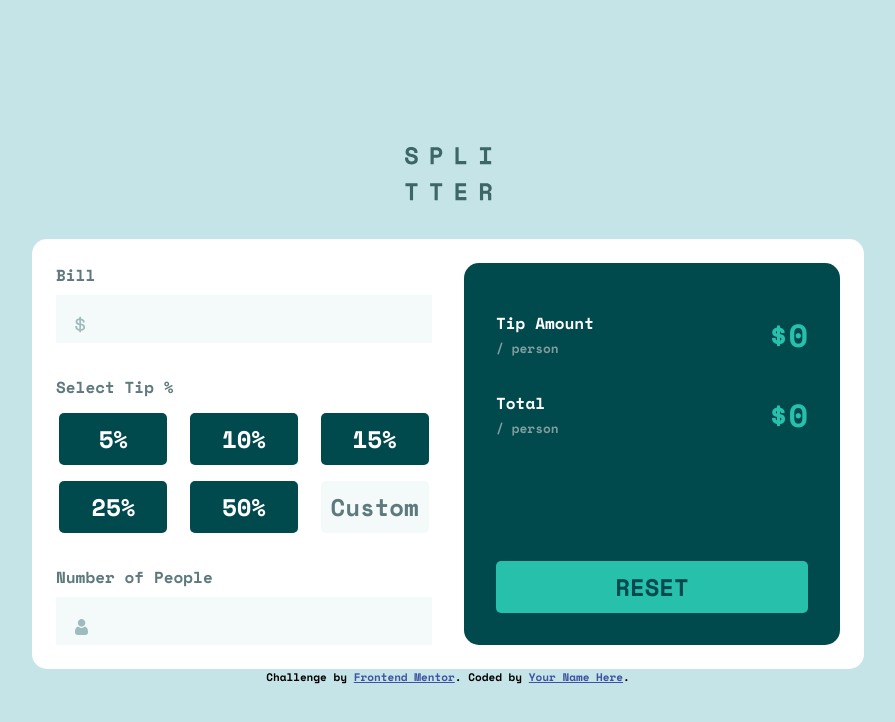
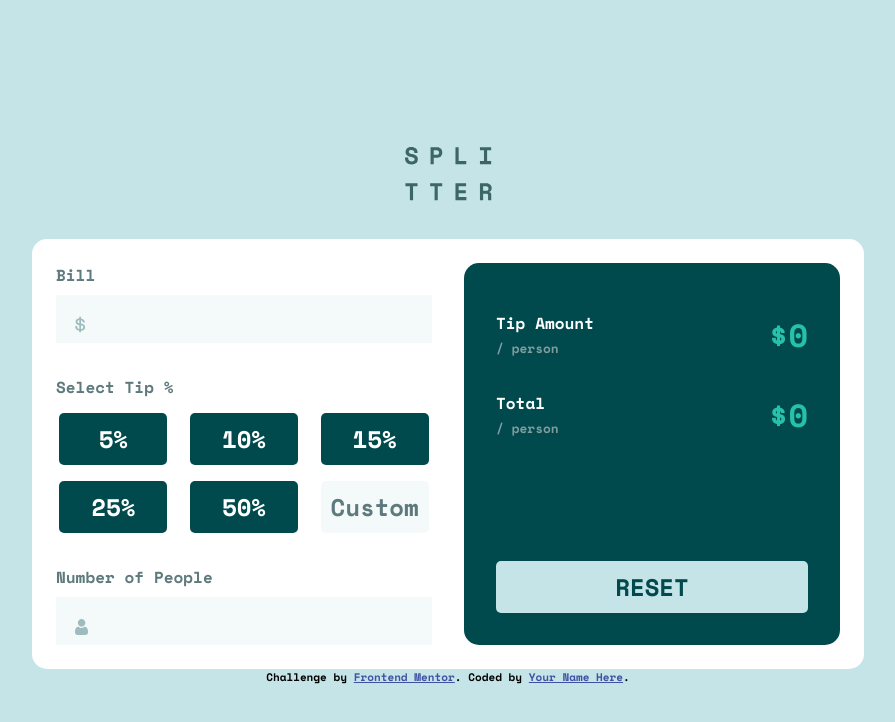
Before and after one commit to branalex94/tip-calculator, a React (Vite) app: page / in a window 1280 px wide. In both pictures the pointer is over the button "RESET". Shown: the top 722 px of the page, without its empty margins (192-1087 px from the left). Built offline with nearby package versions, Linux system fonts and the light colour scheme.

Commit message:
Added reset button on hover background color change and simple transition

```diff
--- a/src/components/TipResult/tipResult.css
+++ b/src/components/TipResult/tipResult.css
@@ -35,10 +35,12 @@
   text-transform: uppercase;
   padding: 0.5rem;
   border-radius: 5px;
+  transition: background-color 0.5s ease;
 }
 
 .result__btn:hover {
   cursor: pointer;
+  background-color: var(--Light-grayish-cyan);
 }
 
 @media (min-width: 1024px) {
```
